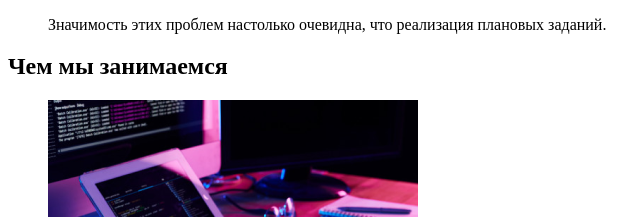
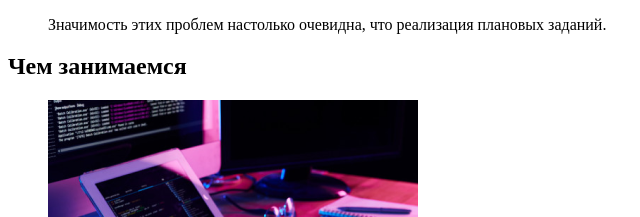
Before and after one commit to annadatsiuk/goit-markup-hw-01., a plain HTML site: page index.html in a window 1280 px wide. Shown: the part 512-729 px from the top of the page, 0-640 px from the left. Drawn offline with Linux system fonts and the light colour scheme.

Commit message:
Финальный вариант

```diff
--- a/index.html
+++ b/index.html
@@ -55,7 +55,7 @@
 
         <!--Чем мы занимаемся-->
          <section>
-            <h2>Чем мы занимаемся</h2>
+            <h2>Чем занимаемся</h2>
                  <ul>
                         <li><img src="./photo/box1.png" alt="Статистика" width="370"></li>
                         <li><img src="./photo/box2.png" alt="Мобайл" width="370"></li>
```
